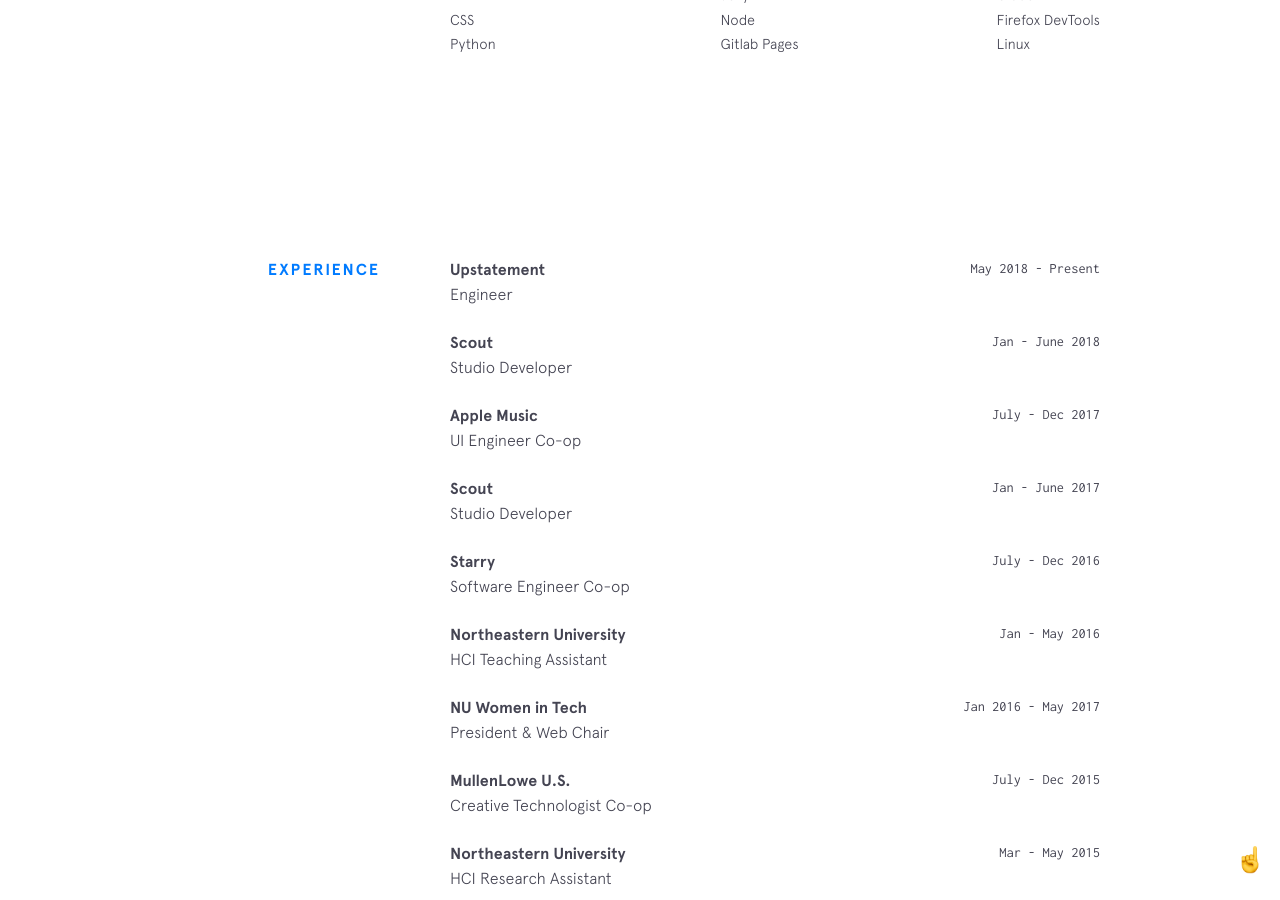
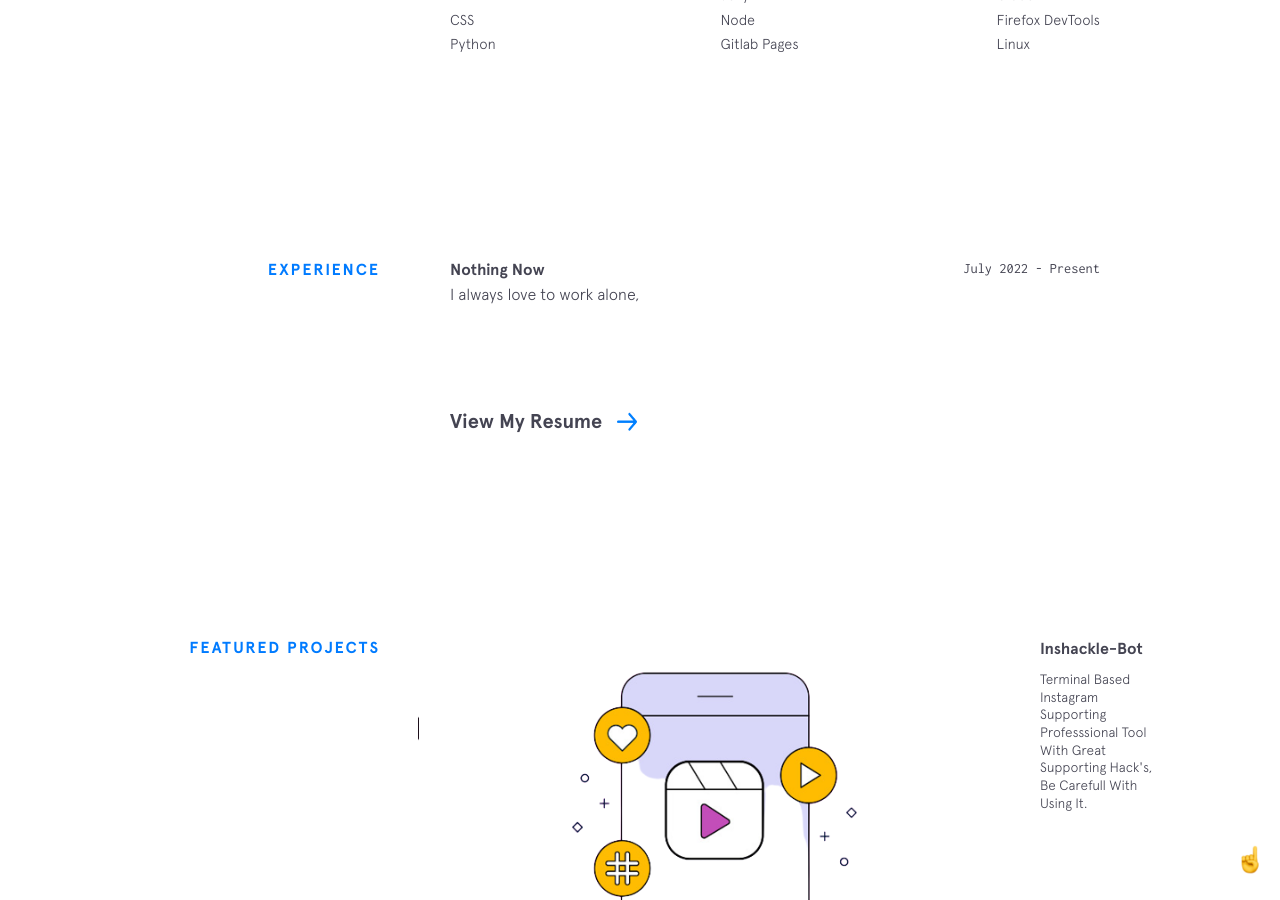
Before and after one commit to thatbynln/thatbynln.github.io, a Jekyll site: the page built from index.html, in a window 1280 px wide and 900 px high, scrolled down 1513 px. Built offline with Jekyll 4.4.1, drawn with Linux system fonts in a browser that asks for light colours; nearby versions of some CDN libraries.

Commit message:
Update experience.yml

```diff
--- a/_data/experience.yml
+++ b/_data/experience.yml
@@ -1,44 +1,14 @@
-- company: Upstatement
-  url: https://www.upstatement.com/
-  time: May 2018 - Present
-  position: Engineer
+- company: Nothing Now
+  url: https://thatbynln.github.io
+  time: July 2022 - Present
+  position: I always love to work alone,
 
-- company: Scout
-  url: https://web.northeastern.edu/scout/
-  time: Jan - June 2018
-  position: Studio Developer
+#- company: Scout
+#  url: https://web.northeastern.edu/scout/
+# time: Jan - June 2018
+#  position: Studio Developer
 
-- company: Apple Music
-  url: https://www.apple.com/music/
-  time: July - Dec 2017
-  position: UI Engineer Co-op
-
-- company: Scout
-  url: https://web.northeastern.edu/scout/
-  time: Jan - June 2017
-  position: Studio Developer
-
-- company: Starry
-  url: https://starry.com/
-  time: July - Dec 2016
-  position: Software Engineer Co-op
-
-- company: Northeastern University
-  url: http://www.ccis.northeastern.edu/
-  time: Jan - May 2016
-  position: HCI Teaching Assistant
-
-- company: NU Women in Tech
-  url: http://nuwit.ccs.neu.edu/
-  time: Jan 2016 - May 2017
-  position: President & Web Chair
-
-- company: MullenLowe U.S.
-  url: https://us.mullenlowe.com/
-  time: July - Dec 2015
-  position: Creative Technologist Co-op
-
-- company: Northeastern University
-  url: http://www.ccis.northeastern.edu/
-  time: Mar - May 2015
-  position: HCI Research Assistant
+#- company: Apple Music
+#  url: https://www.apple.com/music/
+#  time: July - Dec 2017
+#  position: UI Engineer Co-op
```
